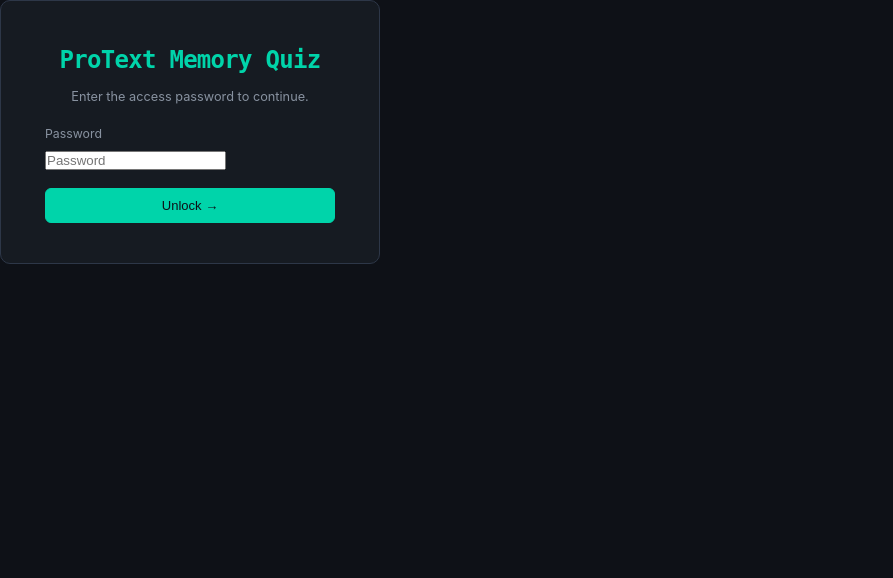
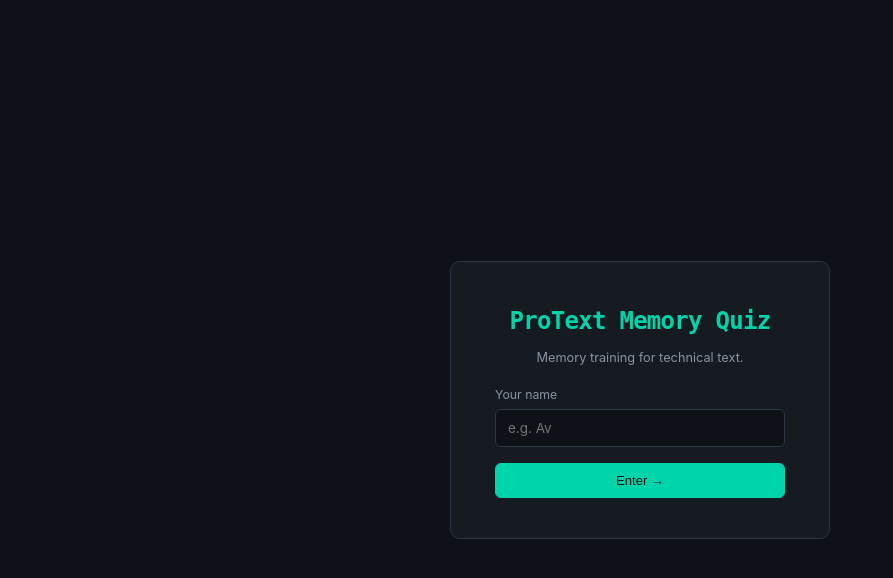
Before and after one commit to eveecooper/ProText-Memory-Quiz, a Flask app: page / in a window 1280 px wide. Shown: the top 578 px of the page, without its empty margins (0-893 px from the left). Run offline with Flask 3, Linux system fonts and the light colour scheme; parts of the project's set-up code (start-up, migrations or seed data) failed here and were passed over.

Commit message:
fix: password login issue when hosting for the public

```diff
--- a/app.py
+++ b/app.py
@@ -48,39 +48,37 @@
 DATA_DIR.mkdir(exist_ok=True)
 
 app = Flask(__name__, static_folder="static", template_folder="templates")
-app.secret_key = "protext-memory-quiz-local-secret"   # local use only; change if exposing to a network
+app.secret_key = "protext-memory-quiz-local-secret"   # local use only - change if exposing to a network
+
+STOP_WORDS = set(stopwords.words("english"))
 
 # ---------------------------------------------------------------------------
-# Shared access password
-# None = no gate (local mode). run.py calls set_password() when --host is used.
+# Password gate — None means disabled (local mode); set via set_password()
 # ---------------------------------------------------------------------------
-ACCESS_PASSWORD = None
+
+_HOST_PASSWORD: str | None = None
 
 
-def set_password(password):
-    # Called by run.py at startup to enable the password gate in host mode.
-    global ACCESS_PASSWORD
-    ACCESS_PASSWORD = password
-
-
-STOP_WORDS = set(stopwords.words("english"))
+def set_password(pw: str) -> None:
+    global _HOST_PASSWORD
+    _HOST_PASSWORD = pw
 
 # ---------------------------------------------------------------------------
 # Difficulty configuration
 #
 # The word-budget model maps to approximate "notable word" counts a human
 # working memory can hold:
-#   easy       ≈ 16 notable words  (a phrase or short sentence)
-#   medium     ≈ 32 notable words  (a couple of sentences)
-#   hard       ≈ 64 notable words  (a dense paragraph)
-#   extra_hard ≈ 96 notable words  (an extended paragraph)
+#   easy       ≈ 8 notable words  (a phrase or short sentence)
+#   medium     ≈ 16 notable words  (a couple of sentences)
+#   hard       ≈ 32 notable words  (a dense paragraph)
+#   extra_hard ≈ 64 notable words  (an extended paragraph)
 #   recite     — the entire document as one chunk
 # ---------------------------------------------------------------------------
 DIFFICULTY = {
-    "easy":       {"max_sentences": 2,    "target_words": 16},
-    "medium":     {"max_sentences": 4,    "target_words": 32},
-    "hard":       {"max_sentences": 8,    "target_words": 64},
-    "extra_hard": {"max_sentences": 12,   "target_words": 96},
+    "easy":       {"max_sentences": 2,    "target_words": 8},
+    "medium":     {"max_sentences": 4,    "target_words": 16},
+    "hard":       {"max_sentences": 8,    "target_words": 32},
+    "extra_hard": {"max_sentences": 12,   "target_words": 64},
     "recite":     {"max_sentences": 9999, "target_words": 9999},
 }
 
@@ -224,20 +222,14 @@
 # Answer scoring — word-level diff between user answer and target text
 # ---------------------------------------------------------------------------
 
-def normalize(text: str) -> str:
-    """
-    Lenient mode pre-processor.
-    Lowercases the text and replaces every punctuation character with a space,
-    then collapses runs of whitespace so hyphenated terms split into separate
-    words rather than merging: "self-attention," -> "self attention"
-    """
-    table = str.maketrans(string.punctuation, " " * len(string.punctuation))
-    return " ".join(text.lower().translate(table).split())
-
-
 def _split_tokens(text: str) -> list[str]:
     """Split into non-whitespace tokens only (words, punctuation clusters)."""
     return re.findall(r"\S+", text)
+
+
+def normalize(text: str) -> str:
+    """Remove punctuation and capitalization from text."""
+    return text.lower().translate(str.maketrans("", "", string.punctuation))
 
 
 def score_answer(target: str, answer: str, lenient: bool = False) -> dict:
@@ -245,16 +237,18 @@
     Performs a word-level SequenceMatcher diff between the user's answer
     and the target text.
 
-    lenient=True strips punctuation and lowercases both sides before
-    comparing, so "Self-attention," matches "self attention".
-
     Returns:
       accuracy          — float 0–100 (matching words / target words)
       annotated_target  — list of {text, correct: bool}
       annotated_answer  — list of {text, correct: bool}
     """
-    t_tokens = _split_tokens(normalize(target) if lenient else target)
-    a_tokens = _split_tokens(normalize(answer) if lenient else answer)
+
+    if lenient:
+        t = normalize(target)
+        a = normalize(answer)
+
+    t_tokens = _split_tokens(target)
+    a_tokens = _split_tokens(answer)
 
     matcher  = SequenceMatcher(None, a_tokens, t_tokens, autojunk=False)
     opcodes  = matcher.get_opcodes()
@@ -290,28 +284,24 @@
     return send_from_directory("templates", "index.html")
 
 
+@app.get("/api/config")
+def get_config():
+    needs_unlock = bool(_HOST_PASSWORD) and not session.get("unlocked")
+    return jsonify({"password_required": needs_unlock})
+
+
 @app.post("/api/unlock")
 def unlock():
-    # Checks the shared access password.
-    # On success, marks the session as unlocked.
-    # If ACCESS_PASSWORD is None, always grants access.
-    if ACCESS_PASSWORD is None:
+    data = request.get_json(force=True)
+    if data.get("password") == _HOST_PASSWORD:
         session["unlocked"] = True
         return jsonify({"ok": True})
-
-    data     = request.get_json(force=True)
-    password = (data.get("password") or "").strip()
-
-    if password == ACCESS_PASSWORD:
-        session["unlocked"] = True
-        return jsonify({"ok": True})
-    else:
-        return jsonify({"error": "Wrong password."}), 403
+    return jsonify({"error": "Incorrect password."}), 403
 
 
 @app.post("/api/login")
 def login():
-    if not session.get("unlocked") and ACCESS_PASSWORD is not None:
+    if _HOST_PASSWORD and not session.get("unlocked"):
         return jsonify({"error": "Not unlocked."}), 403
 
     data     = request.get_json(force=True)
@@ -322,16 +312,15 @@
     session["username"] = username
     profile = load_profile(username)
     save_profile(profile)   # create file if new user
-    return jsonify({
-        "username":  username,
-        "history":   profile["history"],
-        "favorites": profile.get("favorites", []),
-    })
+    return jsonify({"username": username, "history": profile["history"]})
 
 
 @app.post("/api/logout")
 def logout():
-    session.clear()   # clears both "unlocked" and "username"
+    unlocked = session.get("unlocked", False)
+    session.clear()
+    if unlocked:
+        session["unlocked"] = True  # keep unlock across username logout
     return jsonify({"ok": True})
 
 
@@ -367,15 +356,14 @@
     if not session.get("username"):
         return jsonify({"error": "Not logged in."}), 401
 
-    data    = request.get_json(force=True)
-    target  = (data.get("target") or "").strip()
-    answer  = (data.get("answer") or "").strip()
-    lenient = bool(data.get("lenient", False))
+    data   = request.get_json(force=True)
+    target = (data.get("target") or "").strip()
+    answer = (data.get("answer") or "").strip()
 
     if not target:
         return jsonify({"error": "No target text provided."}), 400
 
-    return jsonify(score_answer(target, answer, lenient))
+    return jsonify(score_answer(target, answer))
 
 
 @app.post("/api/history")
@@ -409,35 +397,6 @@
     return jsonify({"ok": True, "history": profile["history"]})
 
 
-@app.post("/api/favorites")
-def toggle_favorite():
-    # Toggle a chunk in/out of favorites.
-    # Body: { chunk_text: str }
-    # Returns: { favorites: [...], is_favorite: bool }
-    username = session.get("username")
-    if not username:
-        return jsonify({"error": "Not logged in."}), 401
-
-    data       = request.get_json(force=True)
-    chunk_text = (data.get("chunk_text") or "").strip()
-    if not chunk_text:
-        return jsonify({"error": "No chunk_text provided."}), 400
-
-    profile   = load_profile(username)
-    favorites = profile.setdefault("favorites", [])
-
-    # Toggle: remove if already present, add if not
-    if chunk_text in favorites:
-        favorites.remove(chunk_text)
-        is_favorite = False
-    else:
-        favorites.insert(0, chunk_text)   # newest first
-        is_favorite = True
-
-    save_profile(profile)
-    return jsonify({"favorites": favorites, "is_favorite": is_favorite})
-
-
 @app.delete("/api/history")
 def clear_history():
     username = session.get("username")
@@ -453,104 +412,3 @@
 
     save_profile(profile)
     return jsonify({"ok": True, "history": profile["history"]})
-
-
-# ---------------------------------------------------------------------------
-# Built-in example texts
-# Add more dicts to this list to offer additional texts in the UI.
-# ---------------------------------------------------------------------------
-EXAMPLE_TEXTS = [
-    {
-        "title": "Humanistic Engineering",
-        "preview": "On how technology under neoliberalism undermines democracy, labor, and human well-being — and what engineers should do about it.",
-        "text": (
-            "The Jetsons was a cartoon that premiered in the 1960s that depicted life in the future "
-            "with all manner of automation conveniences: robot maids, flying cars, moving sidewalks. "
-            "The science fiction writer Philip K. Dick envisioned a less optimistic future — homes "
-            "filled with smart devices that require payment every time you brew coffee, open the "
-            "refrigerator, or open the front door. In our current world, technology keeps advancing "
-            "and promising a better, Jetsons-like future. While it is true that technology is "
-            "addressing problems, there are aggregate measures that suggest a troubling trajectory "
-            "more akin to the ones envisioned by Dick.\n\n"
-            "Technology is increasing productivity by 140% since 1973. However, there have not been "
-            "proportional gains in workers' real wages, which effectively stagnated over the same "
-            "period. The responsible companies have made a significant amount of money by monetizing "
-            "elements of human life that have never before been marketized. However, the majority of "
-            "the wealth created has not been distributed to the population at large, with the top 1% "
-            "now holding a historic and increasing proportion of resources. Multiple aggregate "
-            "measures of democracy in the United States have been declining since 2014. United States "
-            "happiness has been trending down since 1973, with recent declines being highly correlated "
-            "with the frequency of phone and digital media use. Despite unprecedented connectivity, "
-            "we are in the midst of a loneliness epidemic whose detrimental health effects are "
-            "spreading throughout society.\n\n"
-            "Engineering is undeniably complicit. It created the technology that has undermined the "
-            "value of labor, enabled the privatization of public resources, funneled wealth and power "
-            "upward, and sacrificed human well-being for short-term profit. The net effect is that "
-            "engineering, often despite the intentions of its practitioners, is contributing to a "
-            "society that is less fair, less just, less democratic, disempowering, and more "
-            "precarious.\n\n"
-            "Several characteristics of engineering culture contribute to this failure. Engineers "
-            "have decided that everything should be really complex. Complexity is dangerous because "
-            "it makes it difficult to identify bugs or design flaws, hard for any engineer to keep "
-            "the entire system in their head, and hard for humans to use the system without making "
-            "errors. Complexity can hide bad intentions inside convoluted processes — a common "
-            "practice of the financial industry and, as the Volkswagen emissions cheating scandal "
-            "demonstrated, of automakers. Complexity is antidemocratic because it prevents people "
-            "from understanding, repairing, or repurposing technology.\n\n"
-            "Good engineering work that exists is largely reactive. Reactive work too often only "
-            "serves to prop up broken or unethical systems, frequently by adding additional layers "
-            "of complexity. It lacks vision: research constrained to iterative improvement cannot "
-            "imagine systemic alternatives. The overemphasis on tech innovation creates a paradox "
-            "where immense engineering effort is not actually designing things for people. Products "
-            "are created to fuel technological and monetary ambitions of larger institutions, not to "
-            "help people do their jobs or live their lives.\n\n"
-            "The core issue driving all other problems is that engineering lacks values. Science and "
-            "technology are not inherently virtuous — they are tools that, unless special effort is "
-            "taken to the contrary, will be used to support and advance the goals of society's "
-            "powerful. Neoliberalism — the general idea that society works best when people and "
-            "institutions work according to market principles — is the dominant driving ideology. "
-            "It encourages the deregulation of the private sector, the privatization of public "
-            "resources, and the marketization of things once considered free, like socializing. "
-            "Under neoliberalism, the benefits of technology are frequently not fairly distributed: "
-            "a technology with immense societal benefit will be priced to maximize profit, making "
-            "it inaccessible to people of modest means.\n\n"
-            "Humanistic engineering offers a corrective. It is a value-driven approach where all "
-            "engineering is done with the explicit purpose of improving people's lives and advancing "
-            "humanistic goals. Its core principles are: all engineering should be human centered; "
-            "all engineering products should be accessible and inclusive; all engineering efforts "
-            "should be sustainable; all engineered technology should be democratic, designed to "
-            "enable people to engage with, repair, and modify it; and all engineering products "
-            "should be empowering, giving people power and control over their lives rather than "
-            "ceding control to corporations and governments.\n\n"
-            "Realizing humanistic engineering requires a significant multidisciplinary effort across "
-            "research, education, and community organizing. Engineers must be trained in how to use "
-            "legal, institutional, and collective power — including whistleblowing, unionization, "
-            "and workers' self-directed enterprises — so that the responsibility for ethical behavior "
-            "does not fall solely on the individual. Professional societies must provide legal aid, "
-            "unemployment support, and collective pressure on organizations behaving antihumanistically.\n\n"
-            "We engineers need to decide who we work for. Are we courtiers and sycophants for the "
-            "powerful, or do we serve humanity more broadly? Doing the right thing is noble not "
-            "because it is easy, but because it is hard and requires personal risk and sacrifice. "
-            "Our countries are dependent on the economic growth and stability facilitated by the "
-            "technology that we discover and design. Because we currently hold these positions, we "
-            "collectively have the ability to negotiate the terms under which we deliver our services."
-        ),
-    },
-]
-
-
-@app.get("/api/example_texts")
-def example_texts():
-    # Returns built-in example texts for the frontend quick-load option.
-    # Only the title and preview are sent initially — text is loaded on demand.
-    return jsonify({
-        "texts": [{"title": t["title"], "preview": t["preview"]} for t in EXAMPLE_TEXTS]
-    })
-
-
-@app.get("/api/example_texts/<int:index>")
-def get_example_text(index):
-    # Returns the full text for a specific example by index.
-    if index < 0 or index >= len(EXAMPLE_TEXTS):
-        return jsonify({"error": "Example not found."}), 404
-    return jsonify({"text": EXAMPLE_TEXTS[index]["text"]})
--- a/templates/index.html
+++ b/templates/index.html
@@ -1,6 +1,7 @@
 <!DOCTYPE html>
 <html lang="en">
 <head>
+<link rel="icon" type="image/x-icon" href="{{ url_for('static', filename='favicon.ico') }}">
 <meta charset="UTF-8" />
 <meta name="viewport" content="width=device-width, initial-scale=1.0" />
 <title>ProText Memory Quiz</title>
@@ -616,7 +617,7 @@
 <!-- ============================================================
      PASSWORD GATE (shown first if server has a password set)
 ============================================================ -->
-<div id="password-screen">
+<div id="password-screen" class="hidden">
   <div class="login-box">
     <div class="login-logo">ProText Memory Quiz</div>
     <p class="login-sub">Enter the access password to continue.</p>
@@ -1019,10 +1020,16 @@
   state.chunks    = [];
   state.currentChunk = null;
   $("app").classList.add("hidden");
-  $("login-screen").classList.add("hidden");
-  $("password-screen").classList.remove("hidden");
   $("login-name").value = "";
   $("password-input").value = "";
+  const cfg = await fetch("/api/config").then(r => r.json()).catch(() => ({password_required: false}));
+  if (cfg.password_required) {
+    $("login-screen").classList.add("hidden");
+    $("password-screen").classList.remove("hidden");
+  } else {
+    $("password-screen").classList.add("hidden");
+    $("login-screen").classList.remove("hidden");
+  }
   $("chunk-nav").style.display = "none";
   $("memorize-display").classList.add("empty");
   $("memorize-display").textContent = "Extract chunks from the sidebar to begin.";
@@ -1137,17 +1144,17 @@
     const data = await api("GET", "/api/example_texts");
     exampleTextsCache = data.texts;
   }
-  panel.innerHTML = exampleTextsCache.map((t, i) => `
-    <div class="example-item" onclick="loadExampleText(${i})">
-      <div class="ex-title">${escHtml(t.title)}</div>
-      <div class="ex-preview">${escHtml(t.preview)}</div>
-    </div>
-  `).join("");
+  panel.innerHTML = exampleTextsCache.map(function(t, i) {
+    return '<div class="example-item" onclick="loadExampleText(' + i + ')">'
+      + '<div class="ex-title">' + escHtml(t.title) + '</div>'
+      + '<div class="ex-preview">' + escHtml(t.preview) + '</div>'
+      + '</div>';
+  }).join("");
   panel.classList.remove("hidden");
 }
 
 async function loadExampleText(index) {
-  const data = await api("GET", \`/api/example_texts/\${index}\`);
+  const data = await api("GET", `/api/example_texts/${index}`);
   $("source-text").value = data.text;
   $("example-list").classList.add("hidden");
   $("source-text").focus();
@@ -1155,6 +1162,20 @@
 
 $("password-btn").addEventListener("click", doUnlock);
 $("password-input").addEventListener("keydown", e => { if (e.key === "Enter") doUnlock(); });
+
+(async function init() {
+  try {
+    const cfg = await fetch("/api/config").then(r => r.json());
+    if (cfg.password_required) {
+      document.getElementById("password-screen").classList.remove("hidden");
+    } else {
+      document.getElementById("login-screen").classList.remove("hidden");
+    }
+  } catch (e) {
+    document.getElementById("login-screen").classList.remove("hidden");
+  }
+})();
+
 $("load-example-btn").addEventListener("click", toggleExampleList);
 $("login-btn").addEventListener("click", doLogin);
 $("login-name").addEventListener("keydown", e => { if (e.key === "Enter") doLogin(); });
```
Also changed, not shown: README.md, 1 other file.
